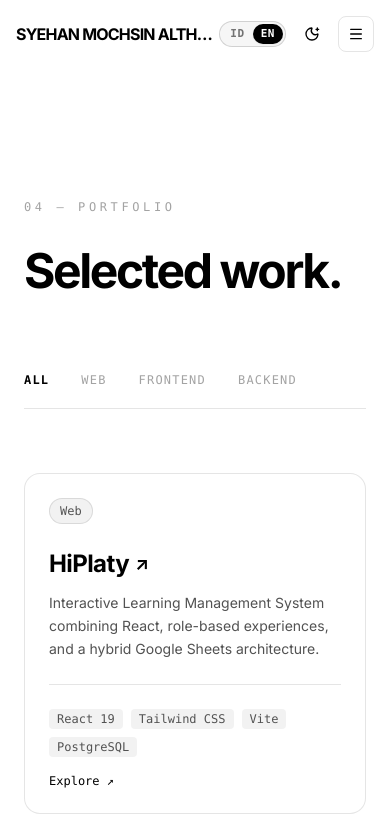
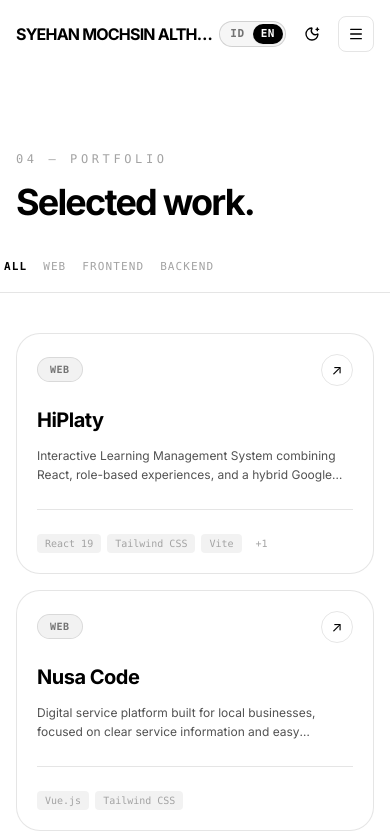
Before and after one commit to Syechan112/portofolio, a React (Vite) app: page /portfolio in a window 390 px wide. Shown: the top 837 px of the page. Built offline with nearby package versions, Linux system fonts and the light colour scheme.

Commit message:
[update] modal and UI card mobile view

```diff
--- a/src/components/sections/Portfolio.jsx
+++ b/src/components/sections/Portfolio.jsx
@@ -8,12 +8,11 @@ const Portfolio = ({ darkMode = false }) => {
   const { lang } = useLanguage();
   const [activeCategory, setActiveCategory] = useState("All");
   const [selectedProject, setSelectedProject] = useState(null);
-  const { badge, title, categories, projects, exploreBtn } =
+  const { badge, title, categories, projects } =
     portfolioData.portfolio;
 
   const badgeText = badge[lang] || badge.en;
   const titleText = title[lang] || title.en;
-  const exploreText = exploreBtn[lang] || exploreBtn.en;
 
   const filteredProjects =
     activeCategory === "All"
@@ -23,11 +22,11 @@ const Portfolio = ({ darkMode = false }) => {
   return (
     <section
       id="portfolio"
-      className={`py-32 px-6 border-t scroll-mt-28 ${
+      className={`py-20 sm:py-32 px-4 sm:px-6 border-t scroll-mt-28 ${
         darkMode ? "bg-neutral-950 border-white/10" : "bg-white border-black"
       }`}>
       <div className="max-w-[1400px] mx-auto">
-        <div className="grid grid-cols-1 md:grid-cols-12 gap-8 mb-20">
+        <div className="grid grid-cols-1 md:grid-cols-12 gap-4 sm:gap-8 mb-10 sm:mb-20">
           <div className="md:col-span-4">
             <span
               className={`text-xs font-mono uppercase tracking-[0.3em] ${
@@ -39,7 +38,7 @@ const Portfolio = ({ darkMode = false }) => {
 
           <div className="md:col-span-8">
             <h2
-              className={`text-5xl md:text-7xl font-bold tracking-tighter leading-[0.9] ${
+              className={`text-4xl sm:text-5xl md:text-7xl font-bold tracking-tighter leading-[0.95] ${
                 darkMode ? "text-white" : "text-black"
               }`}>
               {titleText}
@@ -48,7 +47,7 @@ const Portfolio = ({ darkMode = false }) => {
         </div>
 
         <div
-          className={`flex flex-wrap items-center gap-x-8 gap-y-4 mb-16 pb-5 border-b ${
+          className={`flex overflow-x-auto gap-4 sm:gap-8 sm:flex-wrap items-center mb-10 sm:mb-16 pb-4 border-b px-1 -mx-4 sm:mx-0 sm:px-0 ${
             darkMode ? "border-white/10" : "border-black/10"
           }`}>
           {categories.map((cat) => {
@@ -57,7 +56,7 @@ const Portfolio = ({ darkMode = false }) => {
               <button
                 key={cat.id}
                 onClick={() => setActiveCategory(cat.id)}
-                className={`text-xs font-mono uppercase tracking-widest transition-colors cursor-pointer ${
+                className={`text-[11px] sm:text-xs font-mono uppercase tracking-widest transition-all whitespace-nowrap cursor-pointer ${
                   activeCategory === cat.id
                     ? darkMode
                       ? "text-white font-bold"
@@ -72,7 +71,7 @@ const Portfolio = ({ darkMode = false }) => {
           })}
         </div>
 
-        <div className="grid grid-cols-1 md:grid-cols-12 auto-rows-[minmax(300px,auto)] gap-6">
+        <div className="grid grid-cols-1 md:grid-cols-12 auto-rows-auto sm:auto-rows-[minmax(300px,auto)] gap-4 sm:gap-6">
           {filteredProjects.map((project, index) => {
             const total = filteredProjects.length;
             const projectTagline = project.tagline[lang] || project.tagline.en;
@@ -93,6 +92,8 @@ const Portfolio = ({ darkMode = false }) => {
                 return "md:col-span-12";
               return patterns[index % patterns.length];
             };
+            const projectImage = project.image || (project.github ? `https://opengraph.githubassets.com/1/${project.github.split('/').slice(-2).join('/')}` : null);
+
             return (
               <motion.article
                 key={project.id}
@@ -105,69 +106,76 @@ const Portfolio = ({ darkMode = false }) => {
                   delay: index * 0.05,
                   ease: "easeOut",
                 }}
-                className={`group relative flex flex-col justify-between p-6 md:p-8 rounded-2xl border transition-all duration-300 hover:-translate-y-1 hover:shadow-xl cursor-pointer ${getBento()} ${
+                className={`group relative flex flex-col justify-between p-5 sm:p-8 rounded-3xl border transition-all duration-500 hover:-translate-y-2 cursor-pointer overflow-hidden ${getBento()} ${
                   darkMode
-                    ? "bg-neutral-900/50 border-white/10 hover:border-white/20 hover:shadow-black/40"
-                    : "bg-white border-black/10 hover:border-black/20 hover:shadow-neutral-200/60"
+                    ? "bg-neutral-900/40 border-white/10 hover:border-white/20 hover:shadow-[0_20px_50px_rgba(0,0,0,0.4)]"
+                    : "bg-white border-black/10 hover:border-black/20 hover:shadow-[0_20px_50px_rgba(0,0,0,0.1)]"
                 }`}>
-                <div>
-                  <div className="flex items-center justify-between gap-4 mb-6">
+
+                {/* Image Preview on Hover/Mobile */}
+                <div className="absolute inset-0 opacity-0 group-hover:opacity-5 transition-opacity duration-500 pointer-events-none">
+                  {projectImage && (
+                    <img
+                      src={projectImage}
+                      alt=""
+                      className="w-full h-full object-cover grayscale"
+                    />
+                  )}
+                </div>
+
+                <div className="relative z-10">
+                  <div className="flex items-center justify-between gap-4 mb-5 sm:mb-8">
                     <span
-                      className={`text-xs font-mono font-medium px-2.5 py-1 rounded-full border ${
+                      className={`text-[10px] sm:text-xs font-mono font-bold px-3 py-1 rounded-full border uppercase tracking-wider ${
                         darkMode
                           ? "text-neutral-400 border-white/10 bg-white/5"
-                          : "text-neutral-600 border-black/10 bg-black/5"
+                          : "text-neutral-500 border-black/10 bg-black/5"
                       }`}>
                       {project.category}
                     </span>
+                    <div className={`w-8 h-8 rounded-full flex items-center justify-center border transition-transform duration-500 group-hover:rotate-45 ${
+                      darkMode ? "border-white/10 text-white" : "border-black/10 text-black"
+                    }`}>
+                      <span className="text-sm">↗</span>
+                    </div>
                   </div>
 
                   <h3
-                    className={`text-2xl md:text-3xl font-bold tracking-tight mb-3 transition-colors ${
+                    className={`text-xl sm:text-3xl font-bold tracking-tight mb-3 transition-colors ${
                       darkMode
                         ? "text-white group-hover:text-neutral-200"
                         : "text-black group-hover:text-neutral-700"
                     }`}>
-                    <span
-                      className="inline-flex items-center gap-1.5 focus:outline-none">
-                      {project.title}
-                      <span className="inline-block text-lg transition-transform duration-300 group-hover:translate-x-0.5 group-hover:-translate-y-0.5">
-                        ↗
-                      </span>
-                    </span>
+                    {project.title}
                   </h3>
 
                   <p
-                    className={`text-sm md:text-base leading-relaxed mb-6 ${
+                    className={`text-xs sm:text-base leading-relaxed mb-6 line-clamp-2 sm:line-clamp-none ${
                       darkMode ? "text-neutral-400" : "text-neutral-600"
                     }`}>
                     {projectTagline}
                   </p>
                 </div>
 
-                <div className="pt-6 border-t border-inherit flex flex-wrap items-center justify-between gap-4 mt-auto">
-                  <div className="flex flex-wrap gap-2">
-                    {project.tags.map((tag, tIdx) => (
+                <div className="relative z-10 pt-6 border-t border-inherit flex flex-wrap items-center justify-between gap-4 mt-auto">
+                  <div className="flex flex-wrap gap-1.5">
+                    {project.tags.slice(0, 3).map((tag, tIdx) => (
                       <span
                         key={tIdx}
-                        className={`text-xs font-mono px-2 py-0.5 rounded ${
+                        className={`text-[10px] sm:text-xs font-mono px-2 py-0.5 rounded ${
                           darkMode
-                            ? "bg-white/5 text-neutral-400"
-                            : "bg-black/5 text-neutral-600"
+                            ? "bg-white/5 text-neutral-500"
+                            : "bg-black/5 text-neutral-400"
                         }`}>
                         {tag}
                       </span>
                     ))}
+                    {project.tags.length > 3 && (
+                      <span className={`text-[10px] sm:text-xs font-mono px-2 py-0.5 ${darkMode ? "text-neutral-600" : "text-neutral-400"}`}>
+                        +{project.tags.length - 3}
+                      </span>
+                    )}
                   </div>
-
-                  <span
-                    className={`text-xs font-mono font-medium inline-flex items-center gap-1 ${
-                      darkMode
-                        ? "text-white hover:text-neutral-300"
-                        : "text-black hover:text-neutral-600"
-                    }`}>
-                    {exploreText}
-                  </span>
                 </div>
               </motion.article>
             );
```
Also changed, not shown: src/components/ui/ProjectModal.jsx (+65 -23 lines).
